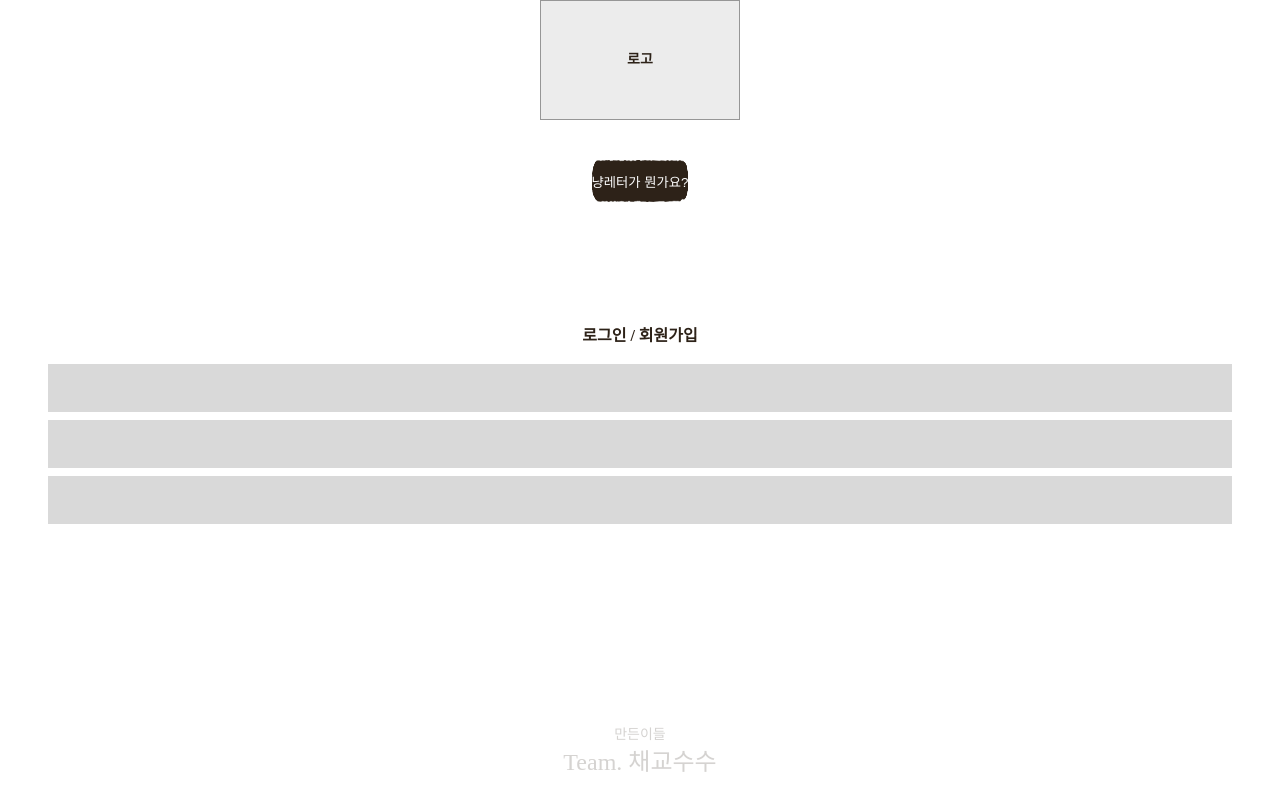
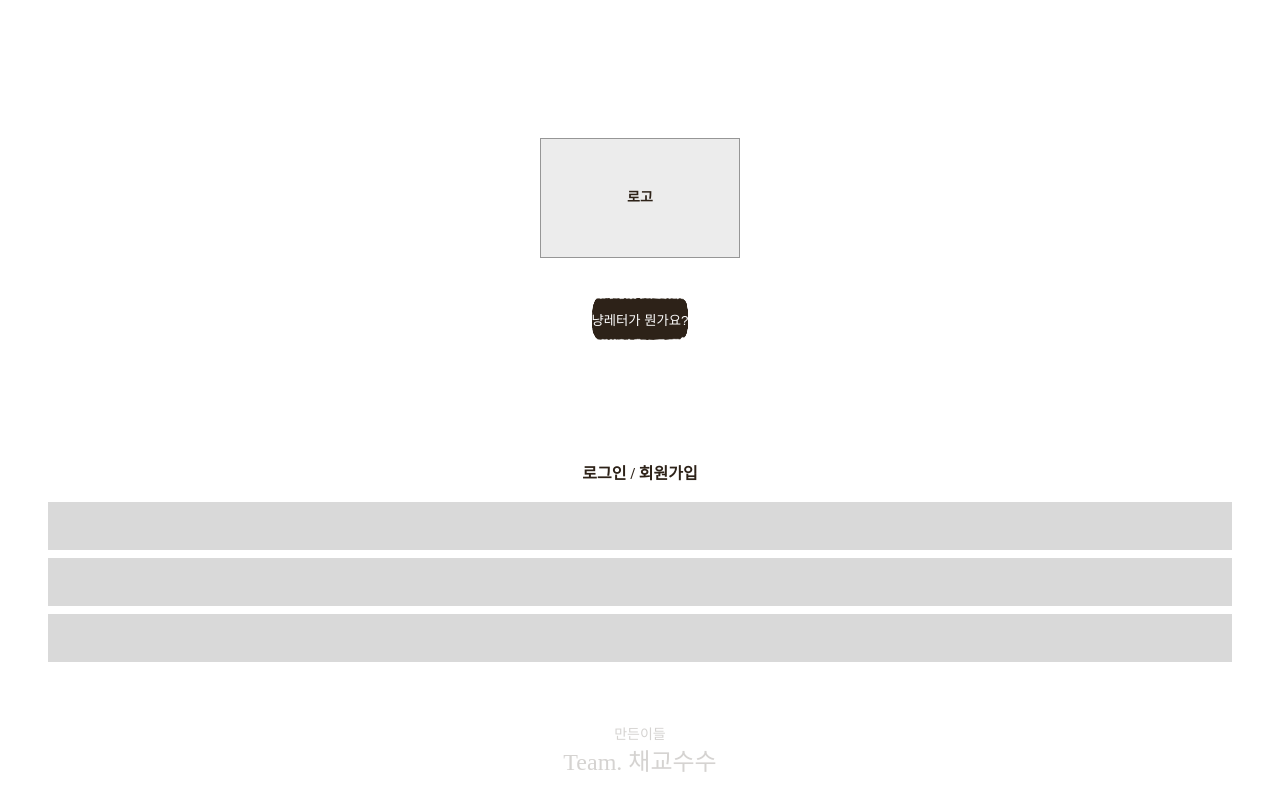
Before and after one commit to GyoSuIsChae/nyang-letter-client, a React app: page /auth/onboarding in a window 1280 px wide. Built offline with nearby package versions, Linux system fonts and the light colour scheme.

Commit message:
:lipstick: 온보딩 페이지 스타일 수정

```diff
--- a/src/pages/Auth/OnBoarding/index.tsx
+++ b/src/pages/Auth/OnBoarding/index.tsx
@@ -9,9 +9,13 @@ import { PATH_NAMES } from '@constants/pages';
 
 const FlexColumnCenterDiv = styled.div`
   display: flex;
+  flex-direction: column;
   align-items: center;
   justify-content: center;
-  flex-direction: column;
+`;
+
+const Container = styled(FlexColumnCenterDiv)`
+  height: 100vh;
 `;
 
 const TopWrapper = styled(FlexColumnCenterDiv)`
@@ -68,17 +72,17 @@ const HeadText = styled(TX.Head3)`
 const OnBoarding: React.FC = () => {
   const navigate = useNavigate();
 
-  const onAuthClick = () => navigate(PATH_NAMES.HOME);
+  const onAuthClick = () => navigate(PATH_NAMES.SIGN_UP);
 
   return (
-    <FlexColumnCenterDiv>
+    <Container>
       <TopWrapper>
         <Logo>
           <TX.SubHead1>로고</TX.SubHead1>
         </Logo>
 
         <CommonButton
-          target="primary"
+          target="help"
           label="냥레터가 뭔가요?"
           height={42}
           onClick={() => {}}
@@ -102,7 +106,7 @@ const OnBoarding: React.FC = () => {
         <BodyText>만든이들</BodyText>
         <HeadText>Team. 채교수수</HeadText>
       </BottomWrapper>
-    </FlexColumnCenterDiv>
+    </Container>
   );
 };
 
```
